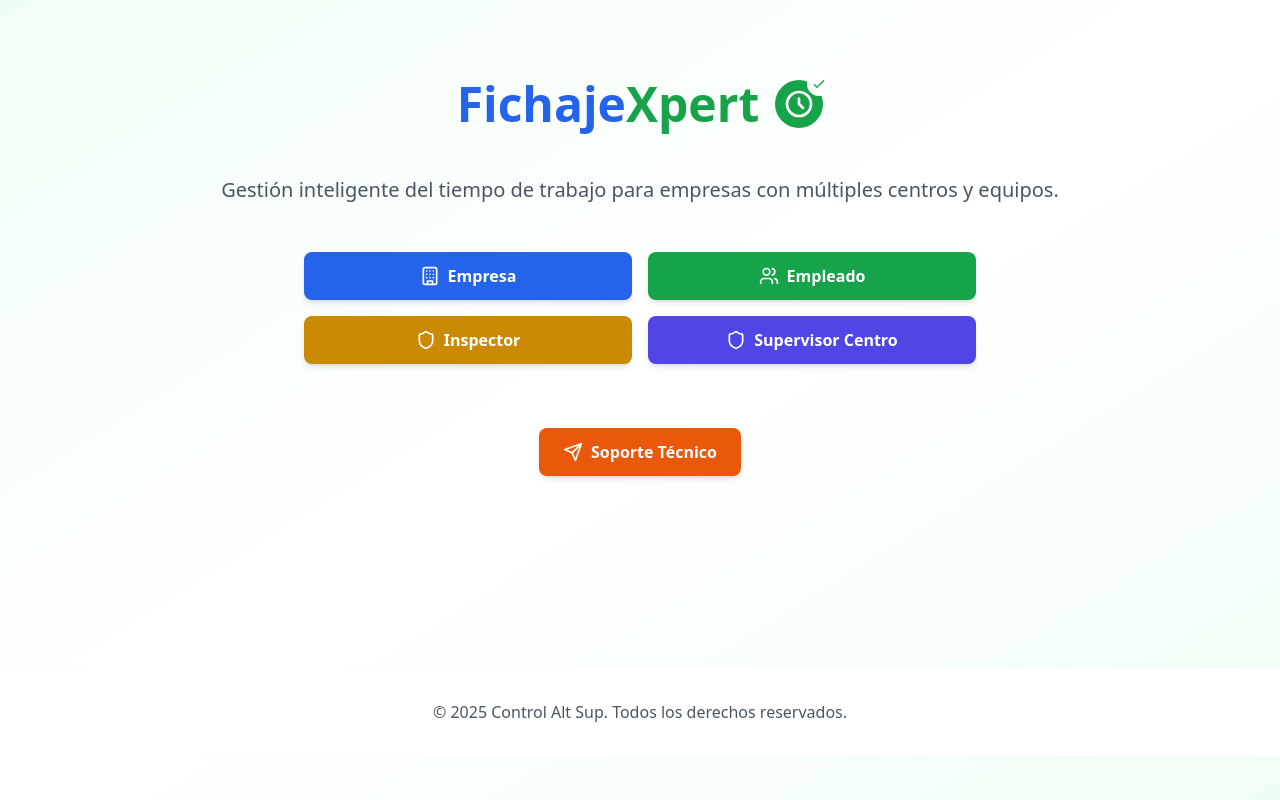
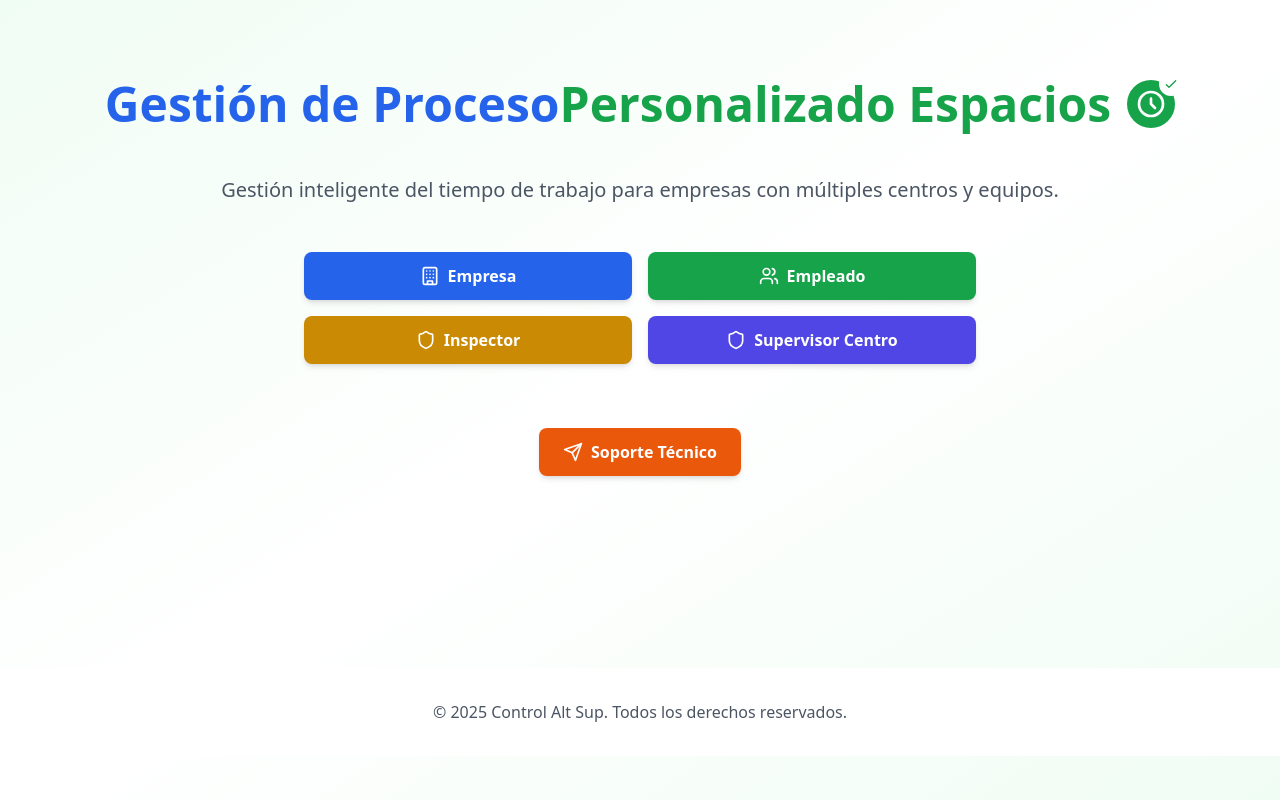
Before and after one commit to tomassolanoprieto/Generacion-de-Informes-Laborales-Plataforma-Control-Horario, a React (Vite) app: page / in a window 1280 px wide. Built offline with nearby package versions, Linux system fonts and the light colour scheme.

Commit message:
Update Home.tsx

```diff
--- a/src/pages/Home.tsx
+++ b/src/pages/Home.tsx
@@ -69,8 +69,8 @@ export default function Home() {
           {/* Diseño bonito para el título FichajeXpert */}
           <div className="flex justify-center mb-12">
             <div className="text-5xl font-bold text-gray-800">
-              <span className="text-blue-600">Fichaje</span>
-              <span className="text-green-600">Xpert</span>
+              <span className="text-blue-600">Gestión de Proceso</span>
+              <span className="text-green-600">Personalizado Espacios</span>
             </div>
             <div className="ml-4 relative">
               {/* Icono de reloj integrado en la "X" */}
```
